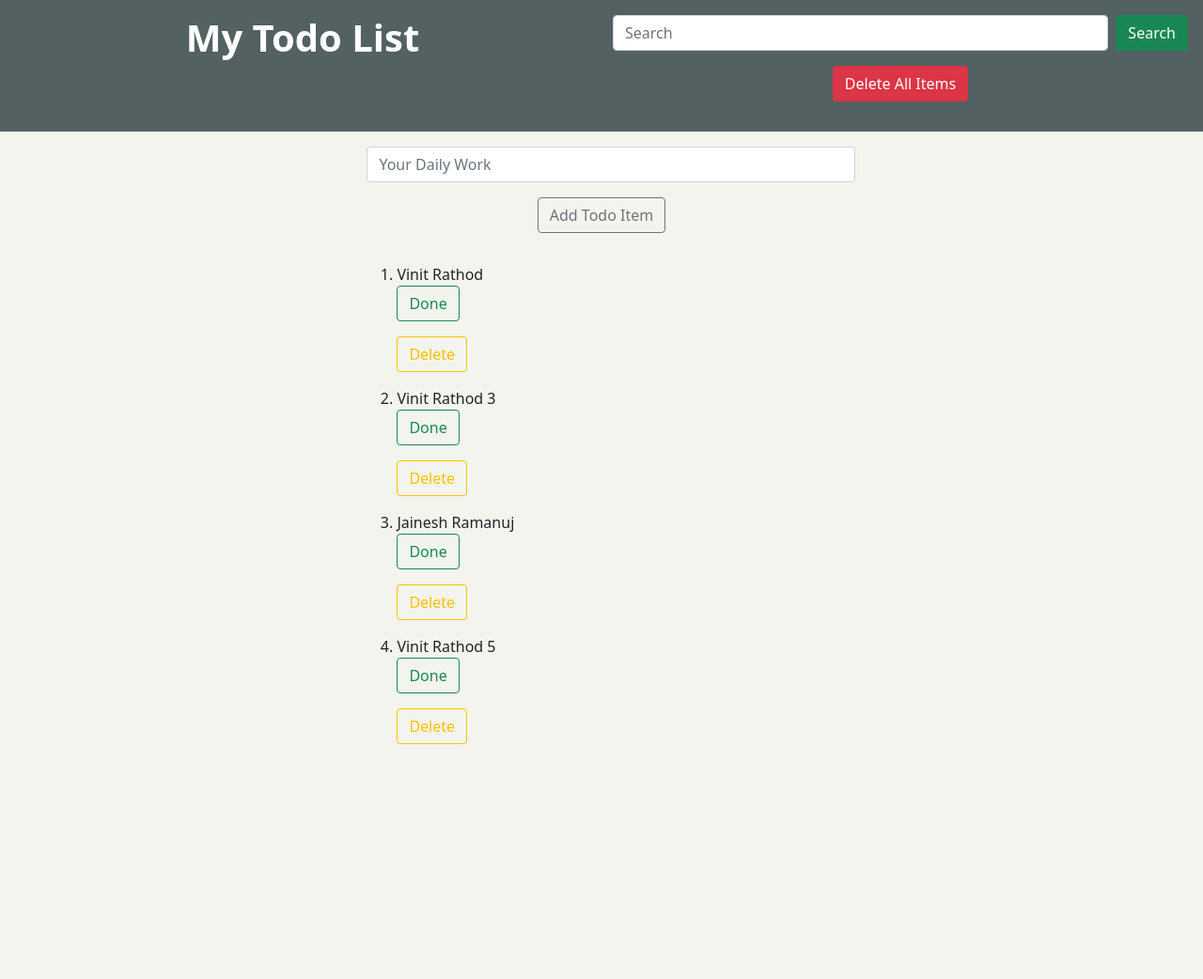
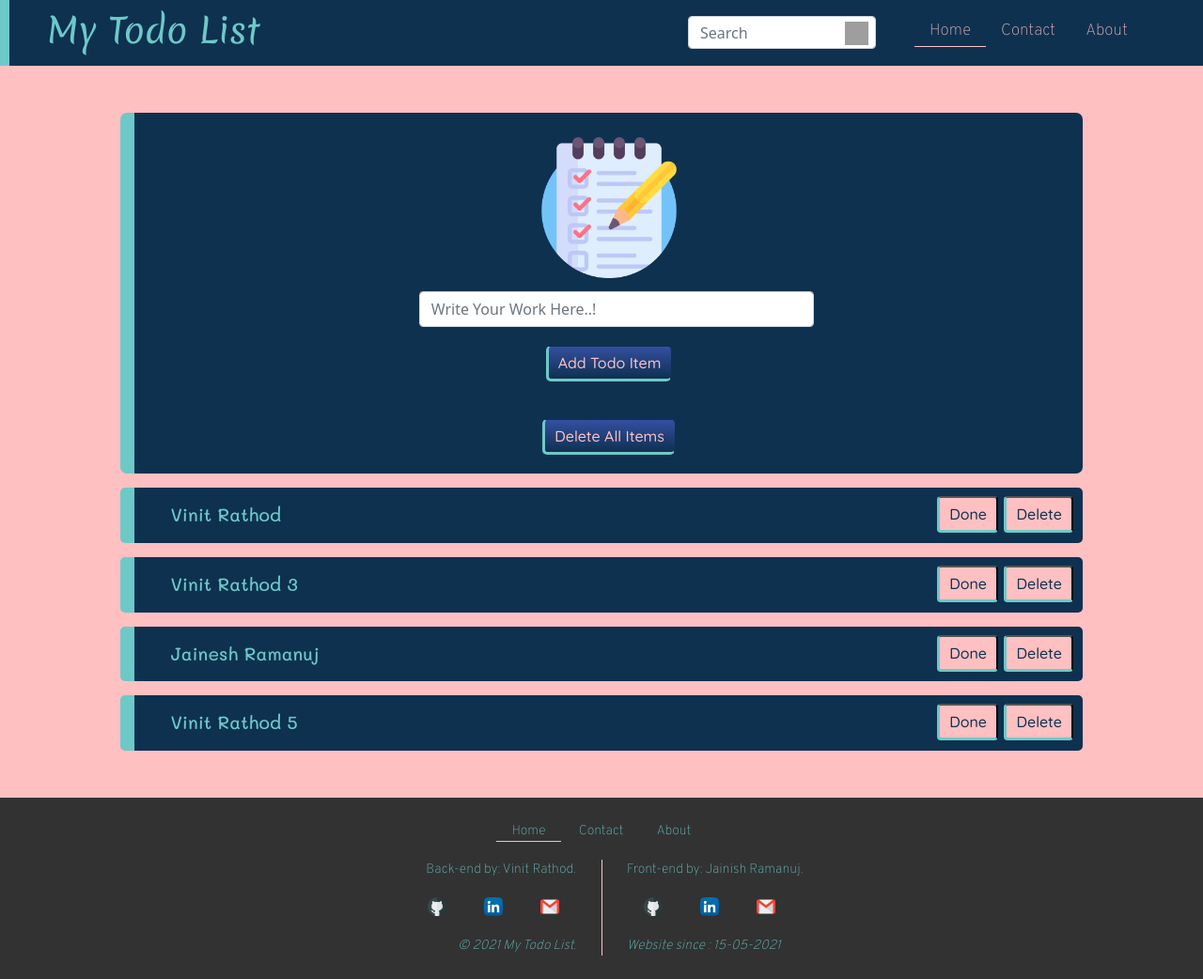
Before and after one commit to VinitRathod/Todo_List, a Django app: page / in a window 1280 px wide. Shown: the whole page at 94% size. Before the commit the page ends 792 px from the top, so only its background shows below. Run offline with Django 3.2, Linux system fonts and the light colour scheme; data comes from the database, SQL or seed files in the repository; grey boxes are pictures that could not be loaded.

Commit message:
Added New HTMLs

```diff
--- a/todoApp/templates/todoApp/login.html
+++ b/todoApp/templates/todoApp/login.html
@@ -14,6 +14,10 @@
         <input type="submit" value="Login">
     </form>
 
-    <p>Don't have an Account? <a href="{% url 'todoApp:login' %}">Sign Up</a></p>
+    {% for message in messages %}
+        <p>{{message}}</p>
+    {% endfor %}
+
+    <p>Don't have an Account? <a href="{% url 'register' %}">Sign Up</a></p>
 </body>
 </html>
--- a/todoApp/templates/todoApp/register.html
+++ b/todoApp/templates/todoApp/register.html
@@ -14,7 +14,8 @@
         {{form.password1}}
         {{form.password2}}
         {{form.errors}}
+        <input type="submit" value="Register">
     </form>
-    <p>Already have an account? <a href="{% url 'todoApp:login' %}">Login</a></p>
+    <p>Already have an account? <a href="{% url 'login' %}">Login</a></p>
 </body>
 </html>
--- a/todoApp/templates/todoApp/todoList.html
+++ b/todoApp/templates/todoApp/todoList.html
@@ -1,75 +1,156 @@
+<!DOCTYPE html>
+{% load static %}
+<html lang="en" dir="ltr">
+
+<head>
+    <meta charset="utf-8">
+    <meta http-equiv="X-UA-Compatible" content="IE=edge">
+    <meta name="viewport" content="width=device-width, initial-scale=1.0">
+    <!-- link the bootstrap file -->
     <link href="https://cdn.jsdelivr.net/npm/bootstrap@5.0.0-beta2/dist/css/bootstrap.min.css" rel="stylesheet"
         integrity="sha384-BmbxuPwQa2lc/FVzBcNJ7UAyJxM6wuqIj61tLrc4wSX0szH/Ev+nYRRuWlolflfl" crossorigin="anonymous">
-<div class="position-relative p-3 text-white" style="text-align: center; background-color: #536162;">
-    <div class="row">
-        <div class="col-lg-6">
-            <h1 class="h1 fw-bolder">My Todo List</h1>
+    <!-- link the css file -->
+    <link rel="stylesheet" href="{% static 'css/todoList.css' %}">
+    <!-- link the google font file -->
+    <link rel="preconnect" href="https://fonts.gstatic.com">
+    <link href="https://fonts.googleapis.com/css2?family=Merienda&family=Overpass:wght@100&family=Pangolin&display=swap"
+        rel="stylesheet">
+    <link href="https://fonts.googleapis.com/css2?family=Mali:wght@500&family=Quicksand:wght@500&display=swap"
+        rel="stylesheet">
+    <!-- Load an icon library to show a hamburger menu (bars) on small screens -->
+    <link rel="stylesheet" href="https://cdnjs.cloudflare.com/ajax/libs/font-awesome/4.7.0/css/font-awesome.min.css">
+
+    <title>My Todo List</title>
+</head>
+
+<!------------------------------------------------body --------------------------------------------->
+
+<body>
+
+    <!-- Navbar start --------------------------------------------------------->
+    <div class="div_header">
+        <!-- heading of website --------------->
+        <div class="div_h1">
+            My Todo List
         </div>
-        <div class="col-lg-6">
-            <!--Search Input and Submit Button-->
-            <form class="d-flex" action="/search/"method="GET">
-                <input class="form-control me-2" name='search' type="search" placeholder="Search" aria-label="Search">
-                <button class="btn btn-success" type="submit">Search</button>
+        <!-- heading end -------------------->
+        <!--Search Input and Submit Button------------->
+        <form class="search" action="/search/" method="GET">
+            <input class="search_bar form-control me-2" name='search' type="search" placeholder="Search"
+                aria-label="Search">
+            <button class="search_btn" type="submit"><img class="search_img"
+                    src="https://emojipedia-us.s3.dualstack.us-west-1.amazonaws.com/thumbs/320/mozilla/36/left-pointing-magnifying-glass_1f50d.png"
+                    alt="Search"></button>
         </form>
-            <!--End of Search Input and Submit Button-->
+        <!--End of Search Input and Submit Button------------>
+        <!-- navbar right side links ---------------------------->
+        <div class="div_top_navbar" id="myTopnav">
+            <a href="" class="active">Home</a>
+            <!-- <a href="#search">Search</a> -->
+            <a href="{% url 'contact_us' %}">Contact</a>
+            <a href="{% url 'about' %}">About</a>
+            <a href="javascript:void(0);" class="icon" onclick="myFunction()">
+                <i class="fa fa-bars"></i>
+            </a>
+        </div>
+        <!-- navbar right side links ------------------------------->
+    </div>
+    <!-- Navbar end ----------------------------------------------------------->
+
+    <div>
+
+        <div class="div_center">
+            <!-- image div-------------------------------------- -->
+            <div class="div_1">
+                <!-- <img class="img_1" src="img/img_1.png" alt="Image of Todo List"> -->
+                <div class="flip-box">
+                    <div class="flip-box-inner">
+                        <div class="flip-box-front">
+                            <img class="img_1" src="{% static 'img/img_1.png' %}" alt="Image of Todo List" />
+                        </div>
+                        <div class="flip-box-back">
+                            <br>
+                            <h1>Welcome..!</h1>
+                            <p>Enjoy Your Day With<br />Our Service..!</p>
+                        </div>
+                    </div>
+                </div>
+            </div>
+            <!-- img  div end----------------------------------- -->
+
+            <!-- task write, add, delete all----------------------------------- -->
+            <div class="div_2">
+                <form action="/addTodoItem/" method="post">{% csrf_token %}
+                    <div class="col-5" style="margin-left: 30%;">
+                        <input class="form-control" placeholder="Write Your Work Here..!" type="text" name="content"
+                            required>
+                    </div>
+                    <!--<button class="btn btn-outline-secondary" type="submit">Add Todo Item</button>-->
+                    <input class="btn" type="submit" value="Add Todo Item">
+                </form>
                 <form action="/deleteAllItems/" method="post">
                     {% csrf_token %}
-                <input class="btn btn-danger" type="submit" value="Delete All Items">
+                    <input class="btn" type="submit" value="Delete All Items">
                 </form>
-
             </div>
         </div>
-
+        <!-- task write, add, delete end---------------------------------------- -->
+        <!-- list of task------------------------------------------ -->
+        <div class="div_3">
+            <div>
+                {% for i in all_items %}
+                <div class="list">
+                    {{i.content}}
+                    <form class="done" action="/doneitem/{{i.id}}/" method="POST">
+                        {% csrf_token %}
+                        <input type="submit" class="btn_2" value="Done">
+                    </form>
+                    <form class="delete" action="/deleteTodoItem/{{i.id}}/" method="POST">
+                        {% csrf_token%}
+                        <input type="submit" class="btn_2" value="Delete">
+                    </form>
+                </div>
+                {% endfor %}
+            </div>
+        </div>
+        <!-- list of task ends--------------------------------------- -->
+        <!-- footer navbar start---------------------------------------------------->
+        <div class="div_4">
+            <div class="f_navbar">
+                <a href="" class="active">Home</a>
+                <!-- <a href="#search">Search</a> -->
+                <a href="{% url 'contact_us' %}">Contact</a>
+                <a href="{% url 'about' %}">About</a>
+            </div>
+            <div class="f_socialmedia">
+                <div class="f_vinit">
+                    <span>Back-end by: Vinit Rathod.</span><br>
+                    <a href="mailto:vinitrathod123@gmail.com" target="_blank"><img class="img"
+                            src="{% static 'img/github_logo.png'%}" /></a>
+                    <a href="https://www.linkedin.com/in/vinit-rathod-6436481b0" target="_blank"><img class="img"
+                            src="{% static 'img/linkedin_logo.png' %}" /></a>
+                    <a href="https://github.com/VinitRathod" target="_blank"><img class="img"
+                            src="{% static 'img/gmail_logo.png' %}" /></a><br /><br />
+                    <span><i>© 2021 My Todo List.</i></span>
+                </div>
+                <div class="f_jainish">
+                    <span>Front-end by: Jainish Ramanuj.</span><br />
+                    <a href="https://github.com/jainishramanuj8" target="_blank"><img class="img"
+                            src="{% static 'img/github_logo.png'%}" /></a>
+                    <a href="https://www.linkedin.com/in/jainish-ramanuj-0aa4771b6" target="_blank"><img class="img"
+                            src="{% static 'img/linkedin_logo.png' %}" /></a>
+                    <a href="mailto:jainishramanuj@gmail.com" target="_blank"><img class="img"
+                            src="{% static 'img/gmail_logo.png' %}" /></a><br /><br />
+                    <span><i>Website since : 15-05-2021</i></span>
+                </div>
+            </div>
+        </div>
+        <!-- footer navbar end----------------------------->
     </div>
 
-<body style="background-color: #F3F4ED;">
-    <div class="p-3 mb-3">
-        <div class="text-center">
-            <form action="/addTodoItem/" method="post">{% csrf_token %}
-                <div class="col-5" style="margin-left: 30%;">
-                    <input class="form-control" placeholder="Your Daily Work" type="text" name="content" required>
-                </div>
+    <!-- link the JavaScript file ----------------------------->
+    <script src="{% static 'js/todoList.js' %}"></script>
 
-                <!--<button class="btn btn-outline-secondary" type="submit">Add Todo Item</button>-->
-                <input class="btn btn-outline-secondary m-3" type="submit" value="Add Todo Item">
-            </form>
-        </div>
+</body>
 
-        <div style="margin-left: 30%;">
-
-            <!--Search Logic-->
-            {% if filter_items is not None %}
-            <ol>
-                {% for i in filter_items%}
-                <li>{{i.content}}
-                    <form action="/doneitem/{{i.id}}/" method="POST">
-                        {% csrf_token %}
-                        <input type="submit" class="btn btn-outline-success" value="Done">
-                    </form>
-                    <form action="/deleteTodoItem/{{i.id}}/" method="POST">
-                        {% csrf_token%}
-                        <input type="submit" class="btn btn-outline-warning" value="Delete">
-                    </form>
-                </li>
-                {% endfor %}
-            </ol>
-            {% endif %}
-            <!--Search Logic End-->
-
-            <ol>
-                {% for i in all_items %}
-                <li>{{i.content}}
-                    <form action="/doneitem/{{i.id}}/" method="POST">
-                        {% csrf_token %}
-                        <input type="submit" class="btn btn-outline-success" value="Done">
-                    </form>
-                    <form action="/deleteTodoItem/{{i.id}}/" method="POST">
-                        {% csrf_token%}
-                        <input type="submit" class="btn btn-outline-warning" value="Delete">
-                    </form>
-                </li>
-                {% endfor %}
-            </ol>
-        </div>
-    </div>
-</body>
+</html>
```
Also changed, not shown: todoApp/templates/todoApp/about.html (+6 -6 lines), todoApp/templates/todoApp/contact_us.html (added, +101 -0 lines). Lines whose indentation alone changed are shown as unchanged.
